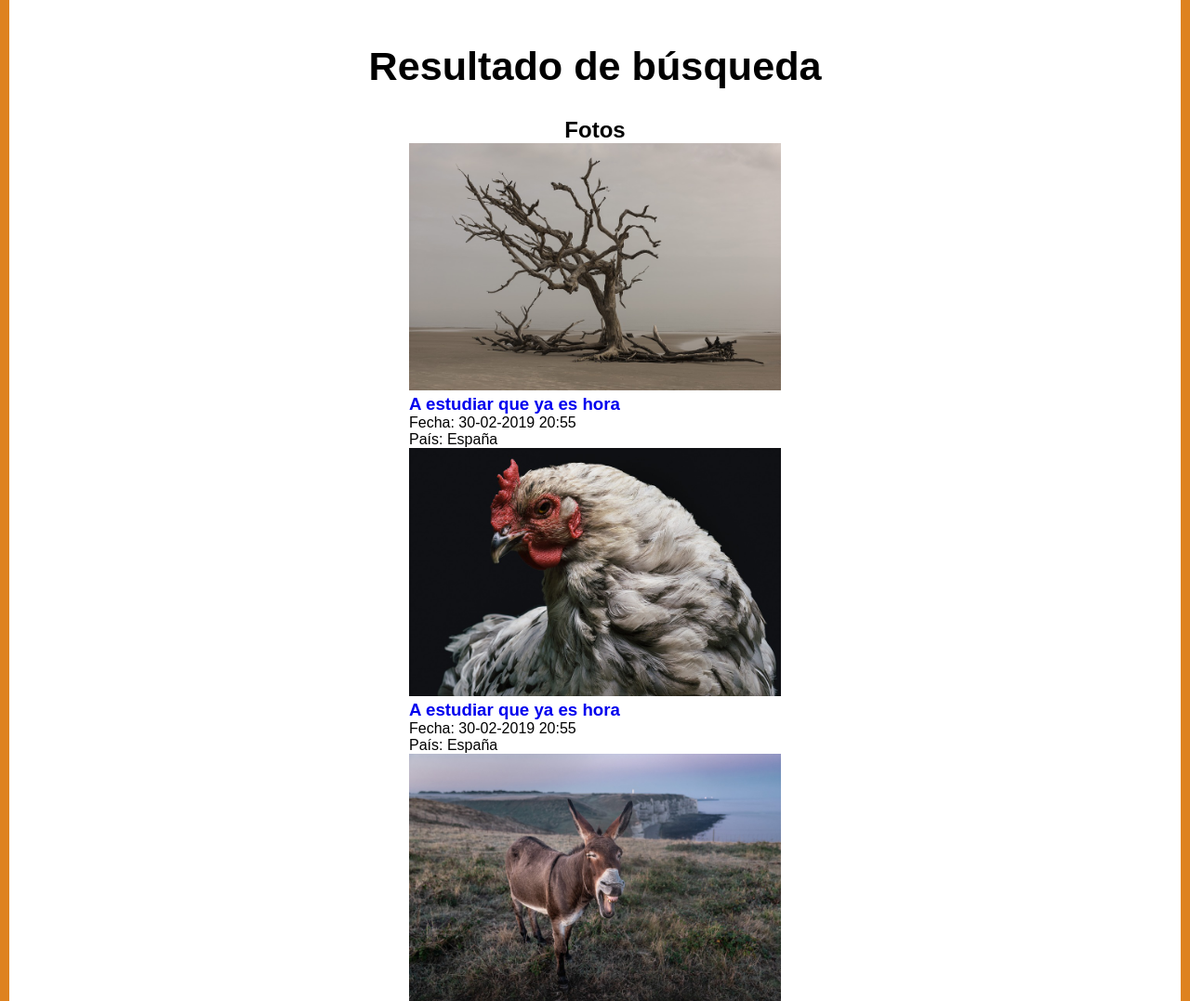
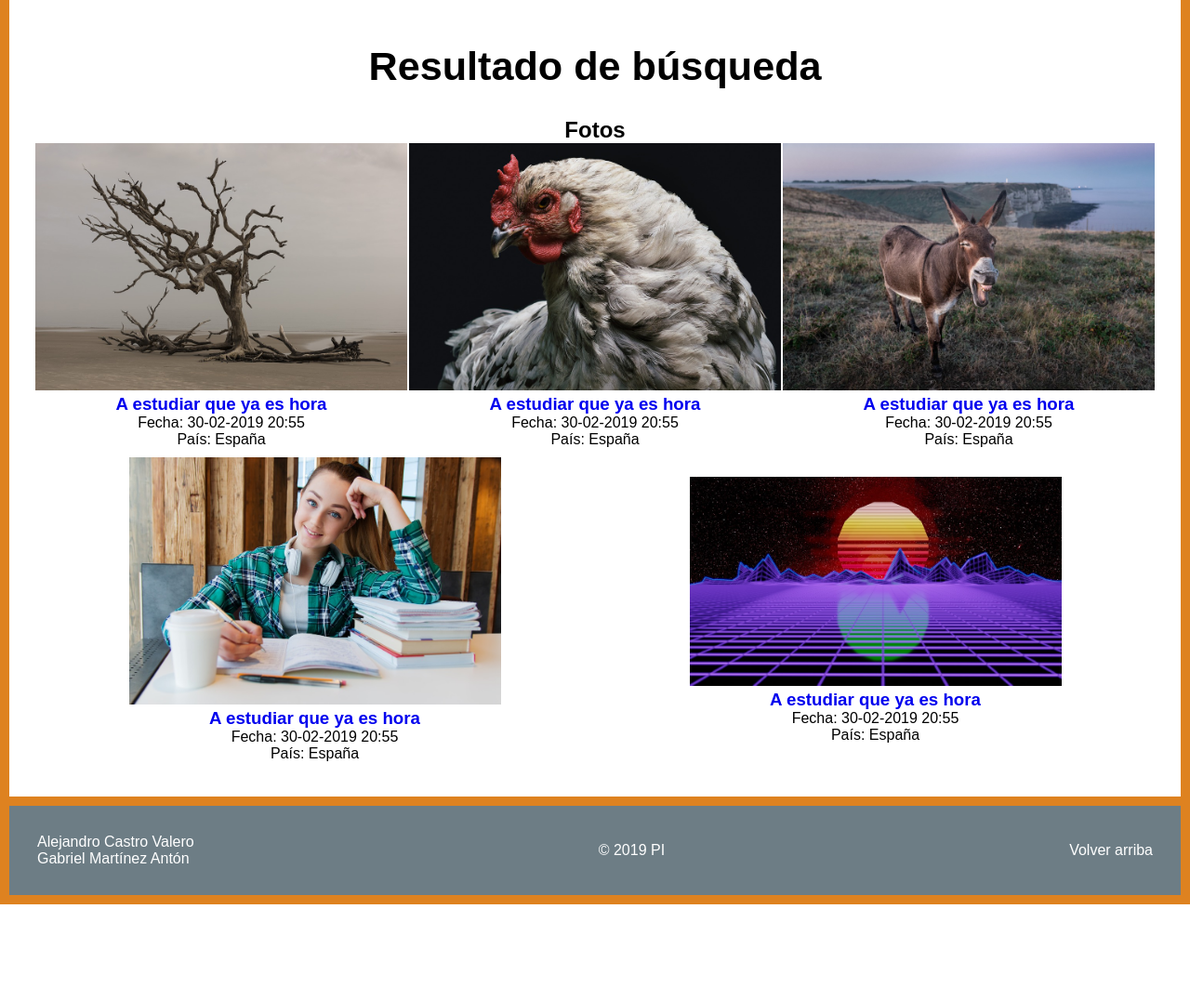
Before and after one commit to AlejandroDCastro/DAW, a PHP site: page /resultado.html in a window 1280 px wide. Shown: the part 250-1327 px from the top of the page at 93% size. After the commit the page ends 1223 px from the top, so only its background shows below. Run offline with PHP 8.4, Linux system fonts and the light colour scheme; some web fonts are replaced.

Commit message:
Fotos organizadas por columnas

```diff
--- a/practica04/css/style.css
+++ b/practica04/css/style.css
@@ -198,8 +198,8 @@ section>section>ul>li
 .seccionfoto
 {
     display: flex;
-    flex-direction: column;
-    justify-content: center;
+    flex-wrap: wrap;
+    justify-content: space-around;
     align-items: center;
 }
     .seccionfoto>article
@@ -214,5 +214,6 @@ section>section>ul>li
 
         .seccionfoto>article>h3,.seccionfoto>article>p
         {
+            width: 100%;
             text-align: center;
         }
--- a/practica04/resultado.html
+++ b/practica04/resultado.html
@@ -32,6 +32,7 @@
             <!-- Carga las últimas 5 fotos -->
             <section>
                 <h2>Fotos</h2>
+                <div class="seccionfoto">
                     <article>
                         <a href="detalle.html">
                             <img width="400" src="Images/arbol.jpg" alt="Arbol">
@@ -72,6 +73,7 @@
                         <p>Fecha: 30-02-2019 20:55</p>
                         <p>País: España</p>
                     </article>
+                </div>
             </section>
         </section>
     </main>
```
Also changed, not shown: practica04/index.html (indentation only). Lines whose indentation alone changed are shown as unchanged.
